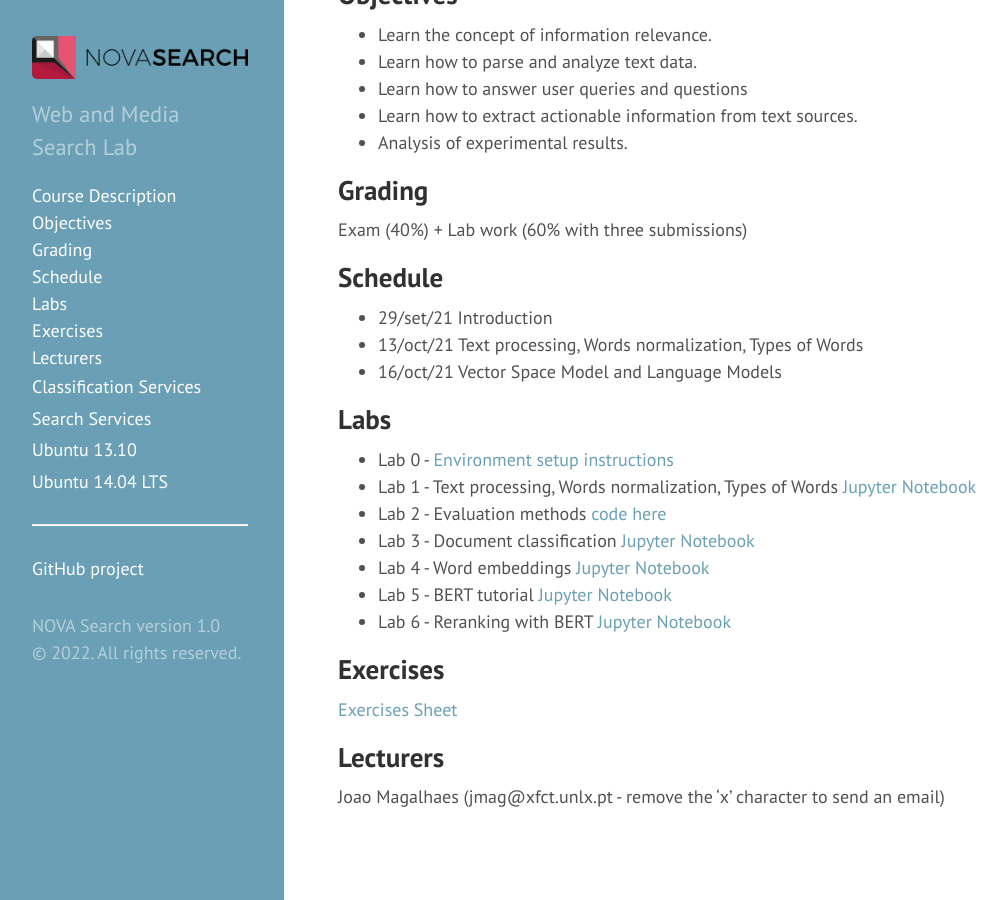
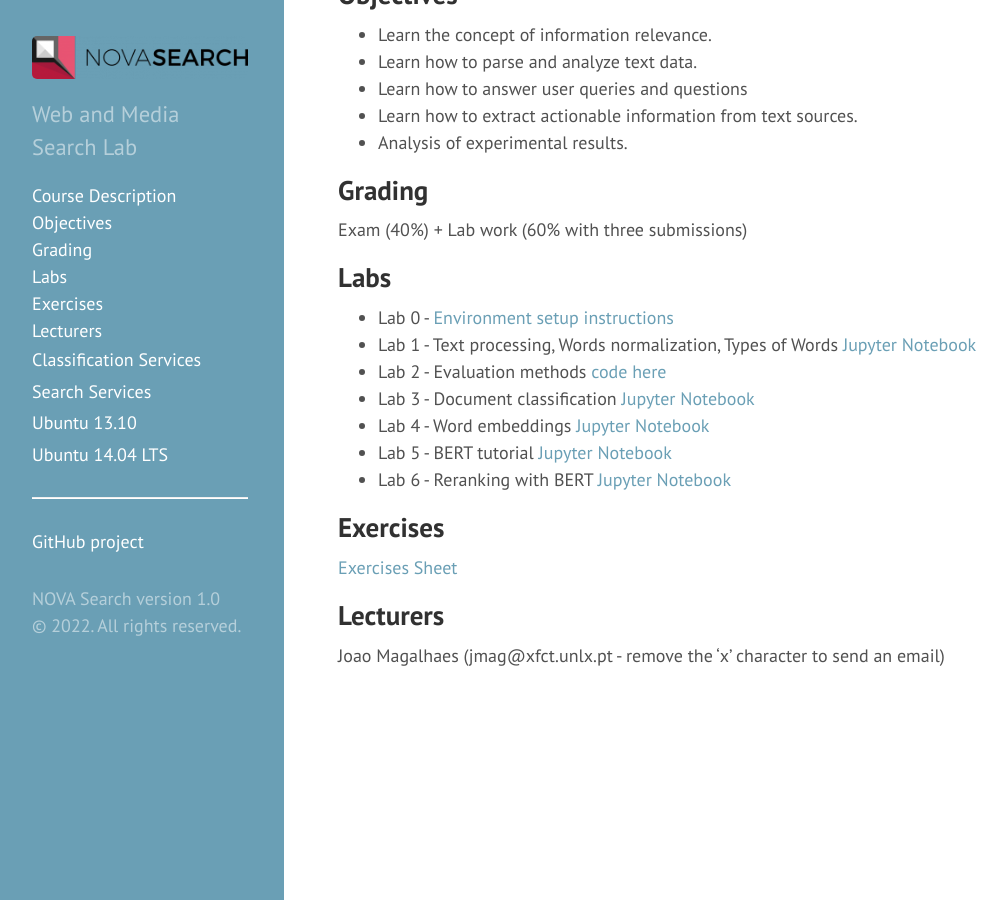
Before and after one commit to novasearch/wiki.novasearch.org, a Jekyll site: the page built from wiki/IR_NLP_2021.md, in a window 1280 px wide and 900 px high, scrolled down 560 px. Shown: the whole window, without its empty margins (4-1011 px from the left). Built offline with Jekyll 4.4.1, drawn with Linux system fonts in a browser that asks for light colours.

Commit message:
Update IR_NLP_2021.md

```diff
--- a/wiki/IR_NLP_2021.md
+++ b/wiki/IR_NLP_2021.md
@@ -21,13 +21,8 @@ This course includes extensive hands-on laboratories where key retrieval and NLP
 ## Grading
 Exam (40%) + Lab work (60% with three submissions)
 
-## Schedule
-- 29/set/21	Introduction
-- 13/oct/21	Text processing, Words normalization, Types of Words
-- 16/oct/21	Vector Space Model and Language Models
-
 ## Labs
- - Lab 0 - [Environment setup instructions](/wiki/IR_NLP_lab_setup)
+ - Lab 0 - [Environment setup instructions](/wiki/lab_setup)
  - Lab 1 - Text processing, Words normalization, Types of Words [Jupyter Notebook](/assets/files/2021labs/basic_text_processing.ipynb)
  - Lab 2 - Evaluation methods [code here](/assets/files/2021labs/eval.zip)
  - Lab 3 - Document classification [Jupyter Notebook](/assets/files/2021labs/Sentiment_classification_scikit_learn.ipynb)
```
